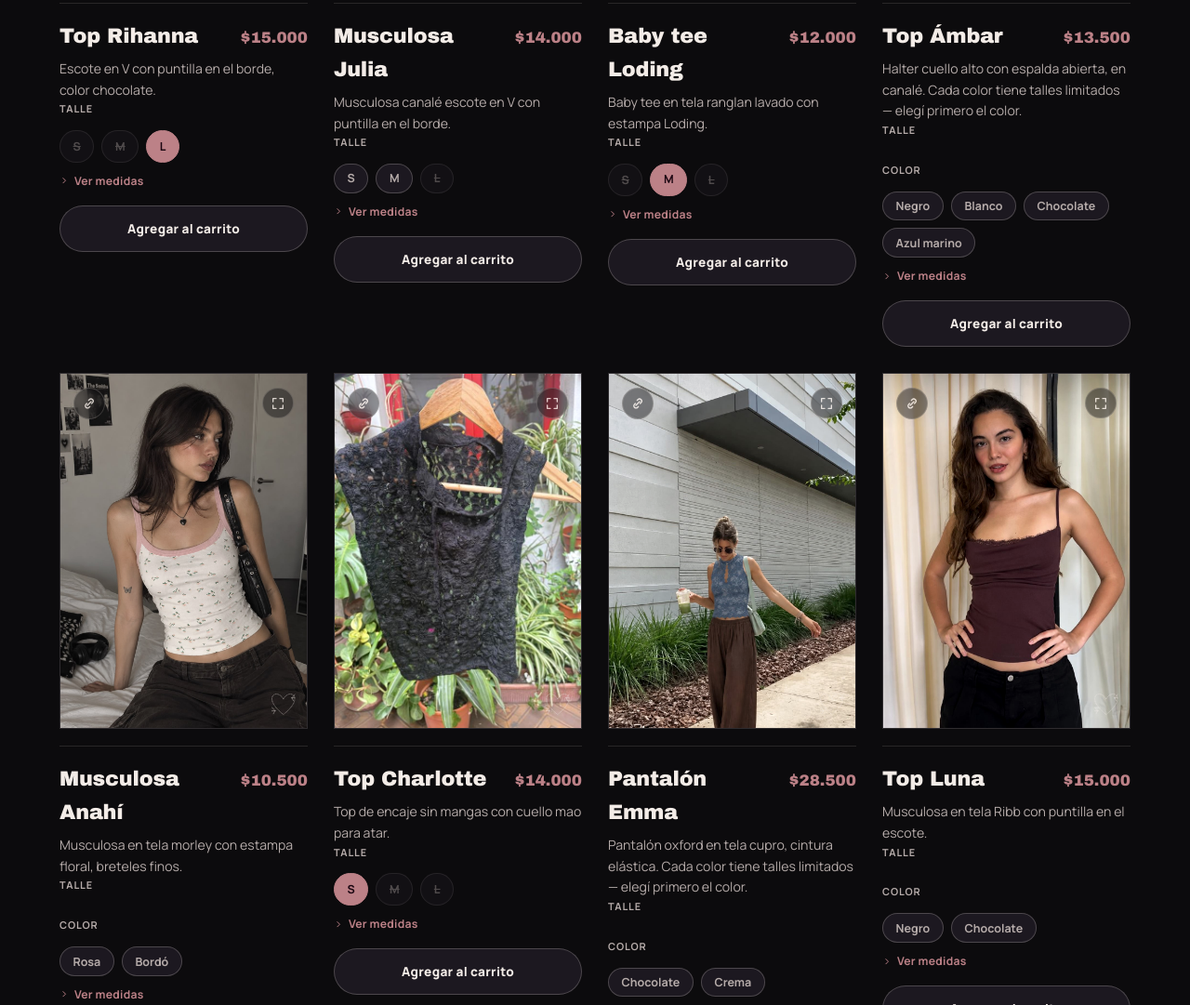
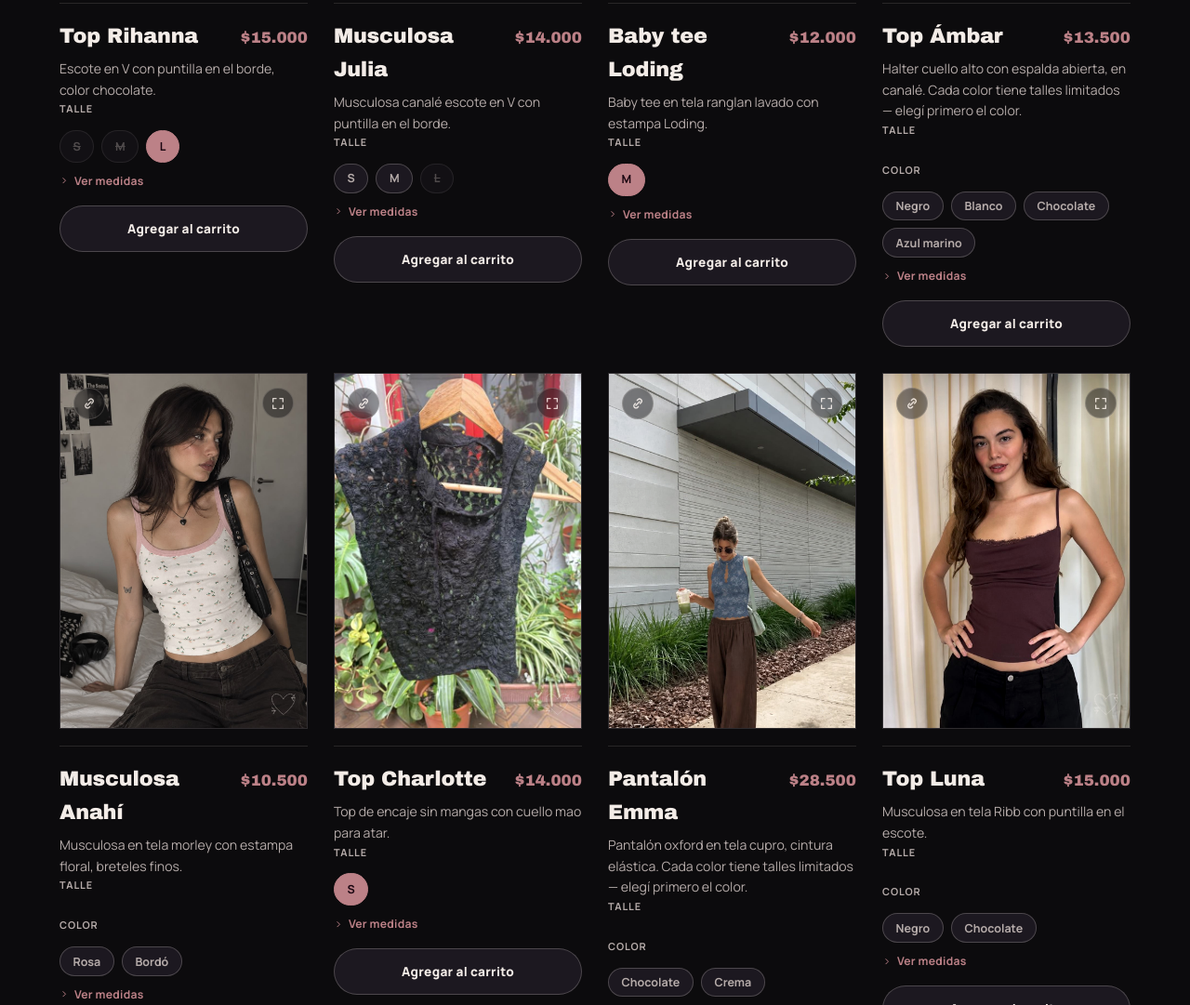
Before and after one commit to rodrigocampo779/atajfemme, a plain HTML site: page index.html in a window 1280 px wide. Shown: the part 3653-4734 px from the top of the page at 93% size. Drawn offline with Linux system fonts and the light colour scheme; a web font is replaced by a local one.

Commit message:
Talles agotados: no mostrar tachados en Tania, Carola, Mia, Marcia, Amelie, Ambar, Loding, Charlotte y Anahi
Co-Authored-By: Claude Opus 5.5 <noreply@anthropic.com>

```diff
--- a/index.html
+++ b/index.html
@@ -1190,7 +1190,7 @@
       ]
     },
     {
-      id:"marcia", name:"Musculosa Marcia", tag:null, cat:"musculosas",
+      id:"marcia", name:"Musculosa Marcia", tag:null, cat:"musculosas", noSoldOut:true,
       desc:"Musculosa canalé (ribb) cuello alto, calce ajustado. Cada color tiene talles limitados — elegí primero el color.",
       price:11000, img:"img/p/marcia_modelo-ab8c05cd.jpg",
       alt:"Modelo con Musculosa Marcia celeste", size:"tall",
@@ -1207,7 +1207,7 @@
       ]
     },
     {
-      id:"amelie", name:"Top Amelie", tag:null, cat:"tops",
+      id:"amelie", name:"Top Amelie", tag:null, cat:"tops", noSoldOut:true,
       desc:"Musculosa en tela morley con puntilla y 2 botones al frente.",
       price:14000, img:"img/p/amelie_modelo-5b2f0485.jpg",
       alt:"Modelo con Top Amelie negro con puntilla y botones", size:"tall",
@@ -1244,7 +1244,7 @@
       sizes:["S","M"], colors:null, size:"tall"
     },
     {
-      id:"loding", name:"Baby tee Loding", tag:null, oneOnly:true, cat:"remeras",
+      id:"loding", name:"Baby tee Loding", tag:null, oneOnly:true, cat:"remeras", noSoldOut:true,
       desc:"Baby tee en tela ranglan lavado con estampa Loding.",
       price:12000, img:"img/p/loding-b36f3e8c.jpg",
       alt:"Baby tee Loding gris lavado con estampa Loding",
@@ -1254,7 +1254,7 @@
       sizes:["M"], colors:null, size:"tall"
     },
     {
-      id:"ambar", name:"Top Ámbar", tag:null, cat:"tops",
+      id:"ambar", name:"Top Ámbar", tag:null, cat:"tops", noSoldOut:true,
       desc:"Halter cuello alto con espalda abierta, en canalé. Cada color tiene talles limitados — elegí primero el color.",
       price:13500, img:"img/p/ambar_modelo-11f31193.jpg",
       alt:"Modelo con Top Ámbar azul marino, halter cuello alto", size:"tall",
@@ -1271,7 +1271,7 @@
       ]
     },
     {
-      id:"alma", name:"Musculosa Anahí", tag:null, cat:"musculosas",
+      id:"alma", name:"Musculosa Anahí", tag:null, cat:"musculosas", noSoldOut:true,
       desc:"Musculosa en tela morley con estampa floral, breteles finos.",
       price:10500, img:"img/p/alma_rosa-e066bab0.jpg",
       alt:"Modelo con Musculosa Anahí floral, breteles rosa", size:"tall",
@@ -1286,7 +1286,7 @@
       ]
     },
     {
-      id:"charlotte", name:"Top Charlotte", tag:null, oneOnly:true, cat:"tops",
+      id:"charlotte", name:"Top Charlotte", tag:null, oneOnly:true, cat:"tops", noSoldOut:true,
       desc:"Top de encaje sin mangas con cuello mao para atar.",
       price:14000, img:"img/p/charlotte_lace-15f57867.jpg",
       alt:"Top Charlotte de encaje negro con cuello mao",
@@ -1358,7 +1358,7 @@
       sizes:["S"], colors:null, size:"tall"
     },
     {
-      id:"tania", name:"Top Tania", tag:null, oneOnly:true, cat:"tops",
+      id:"tania", name:"Top Tania", tag:null, oneOnly:true, cat:"tops", noSoldOut:true,
       desc:"Top en tela satén con cierre lateral y tiras cruzadas en la espalda.",
       price:9800, img:"img/p/tania-e4f945c5.jpg",
       alt:"Top Tania chocolate, tela satén, tiras cruzadas en la espalda",
@@ -1386,7 +1386,7 @@
       sizes:["S"], colors:null, size:"tall"
     },
     {
-      id:"mia", name:"Musculosa Mia", tag:null, cat:"musculosas",
+      id:"mia", name:"Musculosa Mia", tag:null, cat:"musculosas", noSoldOut:true,
       desc:"Musculosa canalé en tela morley, espalda nadadora. Cada color tiene talles limitados — elegí primero el color.",
       price:12000, img:"img/p/mia-a989c466.jpg",
       alt:"Musculosa Mia negra, espalda nadadora", size:"tall",
@@ -1440,7 +1440,7 @@
       sizes:["S","M","L"], colors:null, size:"tall"
     },
     {
-      id:"carola", name:"Minifalda Carola", tag:"Oferta", cat:"faldas",
+      id:"carola", name:"Minifalda Carola", tag:"Oferta", cat:"faldas", noSoldOut:true,
       desc:"Minifalda escocesa en tela de paño con botones al frente.",
       price:8000, oldPrice:10000, img:"img/p/carola-b0eabc5e.jpg",
       alt:"Minifalda Carola verde escocesa con botones",
@@ -1539,6 +1539,9 @@
     available.forEach(function(s){ if(range.indexOf(s) === -1) range.push(s); });
     var isStandard = range.every(function(s){ return STANDARD_SIZES.indexOf(s) !== -1; });
     return isStandard ? STANDARD_SIZES.slice() : range;
+  }
+  function sizesToShow(p, available){
+    return p.noSoldOut ? available.slice() : sizeRange(p);
   }
   function sizePillsHTML(range, available){
     return range.map(function(s){
@@ -1592,7 +1595,7 @@
       p.variants.forEach(function(v){ colorsHTML += '<button type="button" class="pill" data-color="'+v.color+'">'+v.color+'</button>'; });
       colorsHTML += '</div><p class="hint" data-hint="colors">Elegí un color</p>';
     } else {
-      var simplePills = sizePillsHTML(sizeRange(p), p.sizes);
+      var simplePills = sizePillsHTML(sizesToShow(p, p.sizes), p.sizes);
       if(p.sizes.length > 1){
         sizesHTML += '<div class="pillrow-label">Talle</div><div class="pillrow" data-role="sizes">'+simplePills+'</div>'+
           '<div class="soldout-note" data-role="soldout-note" hidden></div><p class="hint" data-hint="sizes">Elegí un talle</p>';
@@ -1679,7 +1682,7 @@
         selections[p.id].size = variant.sizes.length === 1 ? variant.sizes[0] : null;
 
         var sizesRow = card.querySelector('[data-role="sizes"]');
-        sizesRow.innerHTML = sizePillsHTML(sizeRange(p), variant.sizes);
+        sizesRow.innerHTML = sizePillsHTML(sizesToShow(p, variant.sizes), variant.sizes);
         bindSizePills();
         bindSoldOut();
         card.querySelector('[data-role="soldout-note"]').hidden = true;
```
